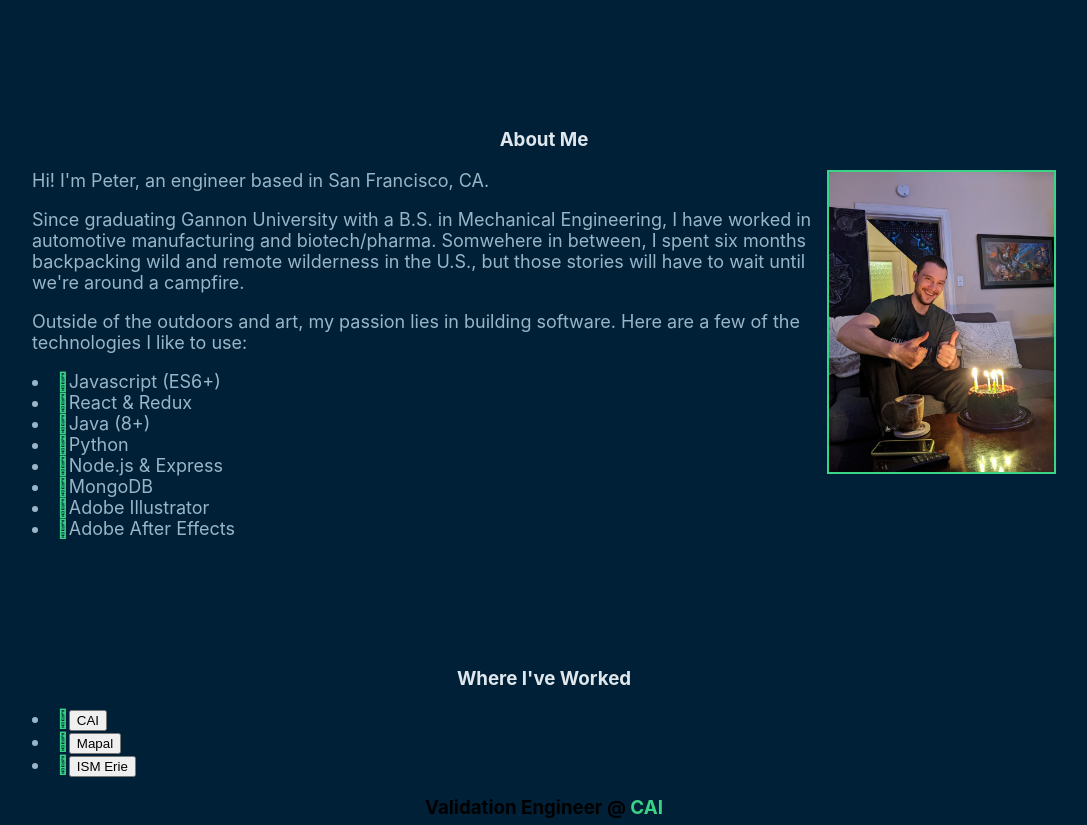
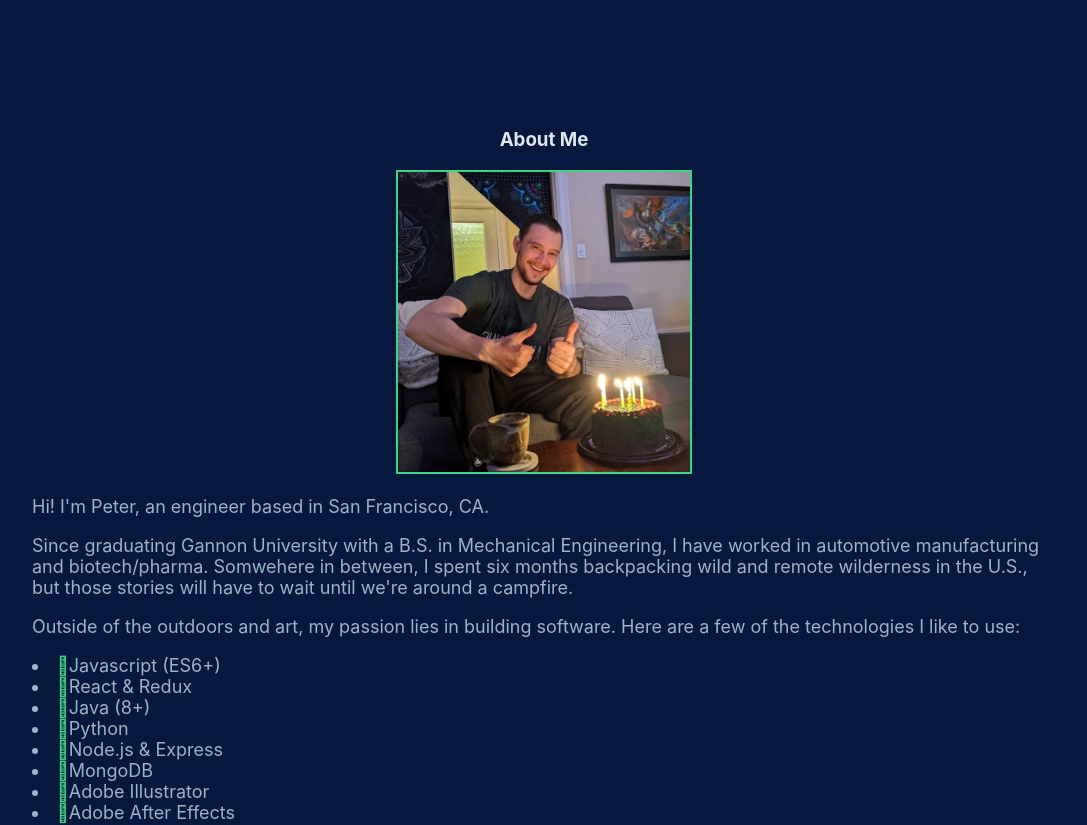
Before and after one commit to pmulard/My-Website, a React (Create React App) app: page / in a window 1280 px wide. Shown: the part 800-1625 px from the top of the page, without its empty margins (96-1183 px from the left). Built offline with nearby package versions, Linux system fonts and the light colour scheme.

Commit message:
react-bootstrap configuration

```diff
--- a/package.json
+++ b/package.json
@@ -9,9 +9,9 @@
     "bootstrap": "^4.5.0",
     "gsap": "^2.1.3",
     "react": "^16.13.1",
-    "react-bootstrap": "^1.2.0",
+    "react-bootstrap": "^1.3.0",
     "react-dom": "^16.13.1",
-    "react-scripts": "3.4.1"
+    "react-scripts": "^3.4.3"
   },
   "scripts": {
     "start": "react-scripts start",
--- a/src/App.css
+++ b/src/App.css
@@ -15,7 +15,7 @@
 
 /* App contents */
 #main-container {
-  background-color: #002038;
+  background-color: #06183d;
 }
 
 #content-container {
@@ -52,14 +52,12 @@
 
 
 #profile-picture {
-  float: right;
   height: 300px;
   width: auto;
   border: 2px solid #39d486;
 }
 
 #about-paragraph-container {
-  margin-right: 50px;
 }
 
 /* #fireflies-container {
--- a/src/App.js
+++ b/src/App.js
@@ -1,6 +1,5 @@
 import React from 'react';
 import './App.css';
-import gsap from 'gsap';
 
 function App() {
   return (
@@ -15,13 +14,15 @@ function App() {
                 <a href="#about-container">Learn more</a>
             </div>
           </div>
-          <div id="about-container">
+          <div id="about-container" class="container">
             <h3 class="heading">About Me</h3>
-            <img src="profilePicture.jpg" id="profile-picture"></img>
-            <div id="about-paragraph-container">
-              <p>Hi! I'm Peter, an engineer based in San Francisco, CA.</p>
-              <p>Since graduating Gannon University with a B.S. in Mechanical Engineering, I have worked in automotive manufacturing and biotech/pharma. Somwehere in between, I spent six months backpacking wild and remote wilderness in the U.S., but those stories will have to wait until we're around a campfire.</p>
-              <p>Outside of the outdoors and art, my passion lies in building software. Here are a few of the technologies I like to use:</p>
+            <div class="row">
+              <img src="profilePicture.jpg" id="profile-picture" class="col-5"></img>
+              <div id="about-paragraph-container" class="col-7">
+                <p>Hi! I'm Peter, an engineer based in San Francisco, CA.</p>
+                <p>Since graduating Gannon University with a B.S. in Mechanical Engineering, I have worked in automotive manufacturing and biotech/pharma. Somwehere in between, I spent six months backpacking wild and remote wilderness in the U.S., but those stories will have to wait until we're around a campfire.</p>
+                <p>Outside of the outdoors and art, my passion lies in building software. Here are a few of the technologies I like to use:</p>
+              </div>
             </div>
             <div id="about-skills-container">
               <li>Javascript (ES6+)</li>
```
Also changed, not shown: public/profilePicture.JPG, 1 other file (tests, documents, lock files or other folders).
